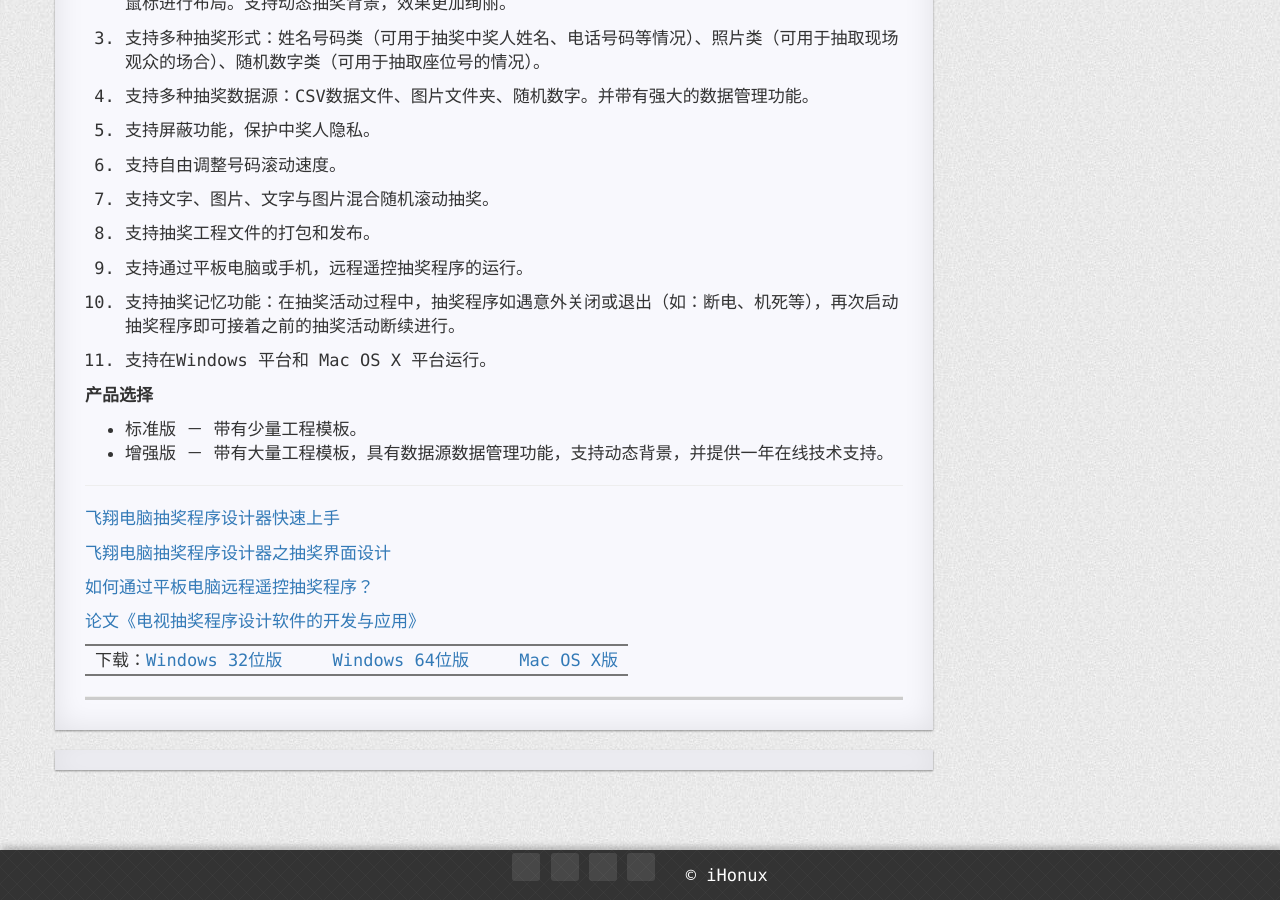
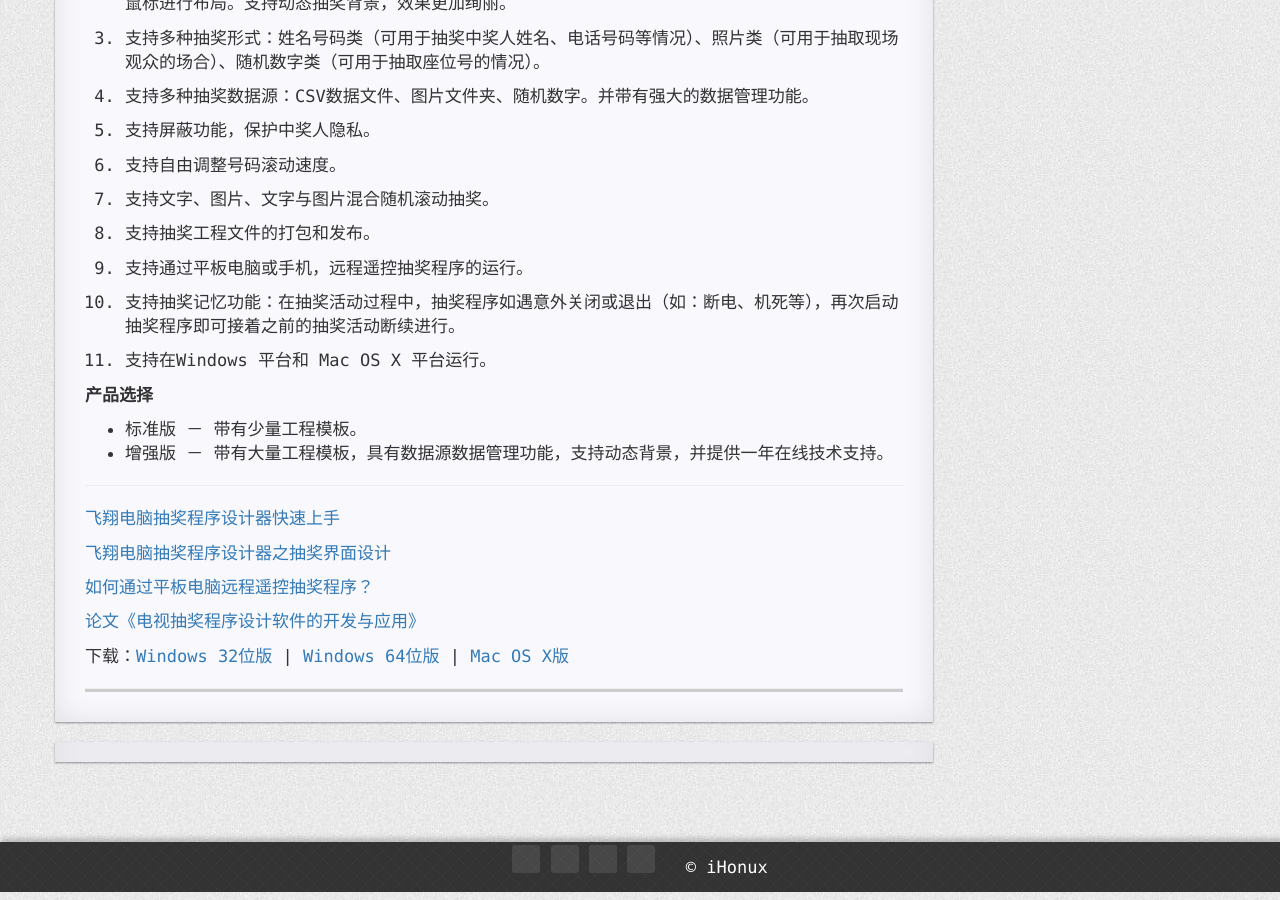
Before and after one commit to fxrj/fxrj.github.io, a Jekyll site: the page built from _posts/2016-12-25-draw-designer.md, in a window 1280 px wide and 900 px high, scrolled down 1119 px. Built offline with Jekyll 4.4.1, drawn with Linux system fonts in a browser that asks for light colours; nearby versions of some CDN libraries; comment, search, counter and statistics services are not loaded; a style sheet for code colours, icons or effects is not loaded.

```diff
--- a/_posts/2016-12-25-draw-designer.md
+++ b/_posts/2016-12-25-draw-designer.md
@@ -51,7 +51,7 @@ categories: 抽奖程序
 
 [论文《电视抽奖程序设计软件的开发与应用》][论文地址]
 
-下载：[Windows 32位版](http://127.0.0.1:8088/wp-content/plugins/download-monitor/download.php?id=1) || [Windows 64位版](http://127.0.0.1:8088/wp-content/plugins/download-monitor/download.php?id=2) || [Mac OS X版](http://127.0.0.1:8088/wp-content/plugins/download-monitor/download.php?id=3)
+下载：[Windows 32位版](http://127.0.0.1:8088/wp-content/plugins/download-monitor/download.php?id=1) \| [Windows 64位版](http://127.0.0.1:8088/wp-content/plugins/download-monitor/download.php?id=2) \| [Mac OS X版](http://127.0.0.1:8088/wp-content/plugins/download-monitor/download.php?id=3)
 
 [DrawDesigner]: {{"/%E9%A3%9E%E7%BF%94%E7%94%B5%E8%84%91%E6%8A%BD%E5%A5%96%E7%A8%8B%E5%BA%8F%E8%AE%BE%E8%AE%A1%E5%99%A8%E5%BF%AB%E9%80%9F%E4%B8%8A%E6%89%8B.png" | prepend: site.imgrepo }}
 [飞翔电脑抽奖程序设计器之抽奖界面设计]: /static/img/%E9%A3%9E%E7%BF%94%E7%94%B5%E8%84%91%E6%8A%BD%E5%A5%96%E7%A8%8B%E5%BA%8F%E8%AE%BE%E8%AE%A1%E5%99%A8%E4%B9%8B%E6%8A%BD%E5%A5%96%E7%95%8C%E9%9D%A2%E8%AE%BE%E8%AE%A1.png
```
